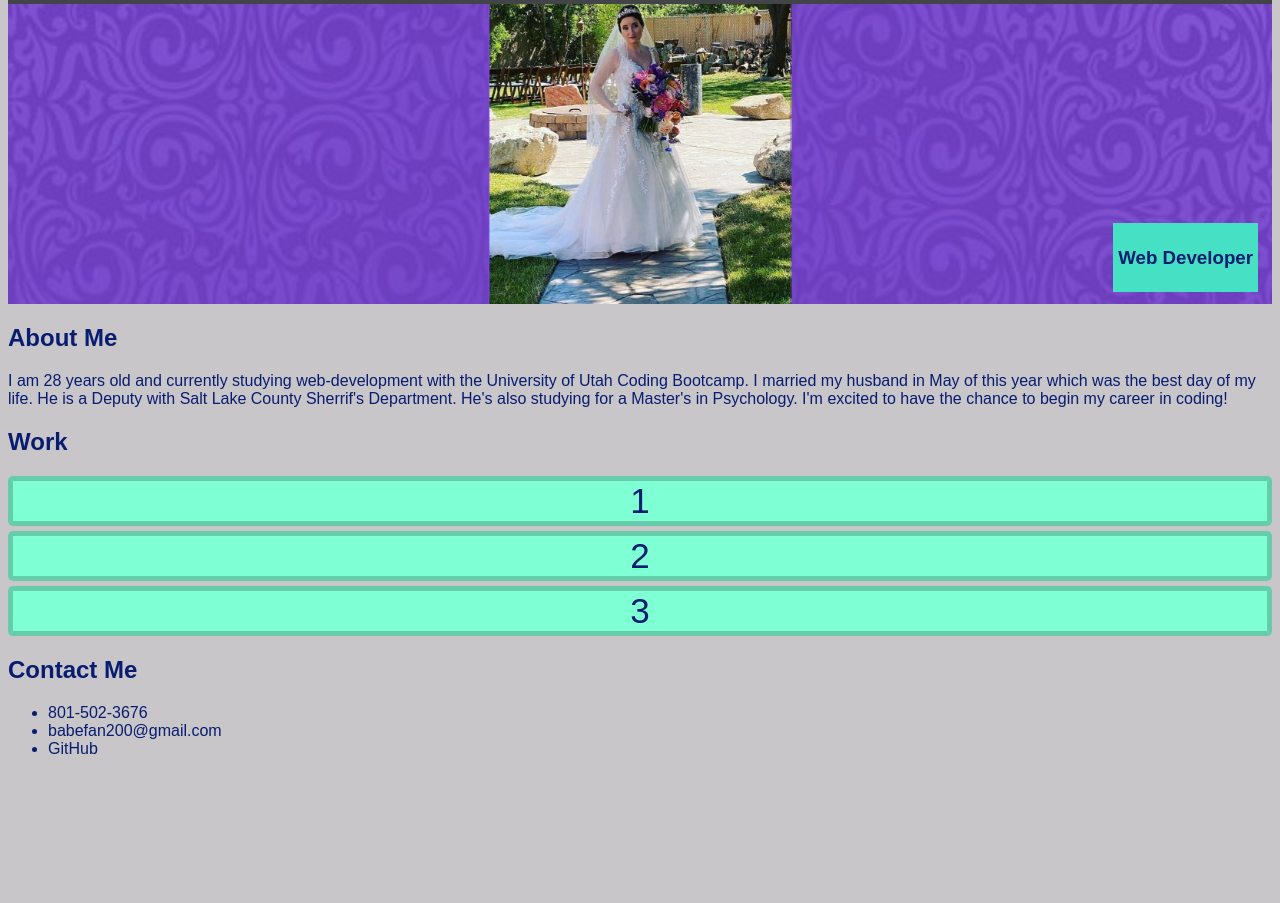
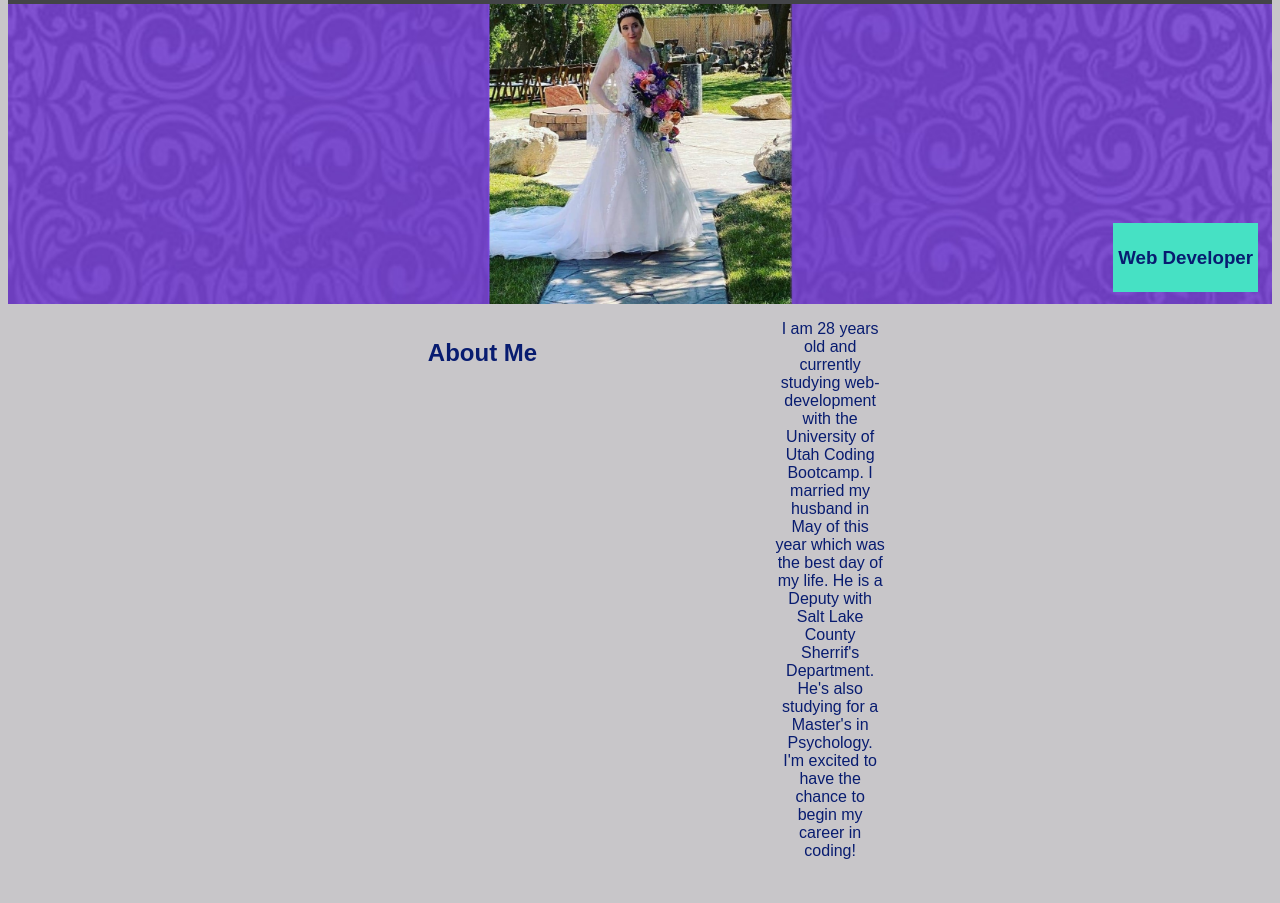
Before and after one commit to empousadorable/ProfessionalPortfolio, a plain HTML site: page index.html in a window 1280 px wide. Shown: the part 94-997 px from the top of the page. Before the commit the page ends 868 px from the top, so only its background shows below. Drawn offline with Linux system fonts and the light colour scheme.

Commit message:
styling changes

```diff
--- a/assets/css/style.css
+++ b/assets/css/style.css
@@ -36,7 +36,11 @@
   }
 
   header nav ul {
-        list-style-type: none;
+      display: flex;
+      flex-wrap: wrap;
+      justify-content: space-between;
+      align-items: center;
+      list-style: none;
   }
 
   header nav ul li {
@@ -45,6 +49,9 @@
 
   header nav ul li a {
       color: var(--teal);
+      margin: 0 30px;
+      font-weight: lighter;
+      font-size: 1.55vw;
       padding: 14px 15px;
       border-bottom-style: solid;
       border-bottom-color: var(--teal);
@@ -73,17 +80,90 @@
       right: 14px;
   }
 
+  .section-title {
+      padding-bottom: 20px;
+      text-align: center;
+      margin: 0 auto 35px auto;
+      width: 50%;
+  }
+
+  .flex-row {
+      display: flex
+  }
+
   .about-me {
+      text-align: center;
+      width: 900px;
+      margin: 0 auto 30px auto;
+      overflow: auto;
+  }
+
+  .about-me h2 {
+      padding: 35px;
+      float: left;
+      width: 65%;
+  }
+
+  .about-me p {
+      width: 35%;
+      float: left;
+      text-align: center;
+  }
+
+  .grid-container {
+      max-width: 940px;
+      margin: 0 auto;
+      display: grid;
+      grid-template-columns: repeat(3, 1fr);
+      grid-template-rows: repeat(3, 100px);
+      grid-gap: 10px;
+      justify-items: start | end | center | stretch;
+      align-items: start | end | center | stretch;
+      place-items: <align-items>  <justify-items>;
+  }
+
+  .grid-item {
 
   }
 
+  .item-1 {
+      background-image: url(../images/runbuddy.jpg);
+  }
 
-  .grid-item {
+  .item-2 {
+      background-image: url(../images/welcomesession.jpg);
+  }
+
+  .item-3 {
+      background-image: url(../images/week1html.jpg);
+  }
+
+  .item-4 {
+      background-image: url(../images/professionalportfolio.jpg);
+  }
+
+  .contact {
       display: flex;
-      justify-content: center;
-      border: 5px solid rgba(0, 0, 0, 0.2);
-      margin: 5px auto;
-      border-radius: 5px;
-      font-size: 35px;
-      background-color: aquamarine;
+      justify-content: space-evenly;
+      flex-wrap: wrap;
   }
+
+  .contact h2 {
+      color: var(--navy);
+      font-weight: bold;
+      text-align: center;
+      margin: 20;
+      font-size: 36px;
+  }
+
+  .contact ul li {
+      display: inline-block;
+  }
+
+  .contact ul li a {
+      color: var(--navy);
+      padding: 14px 15px;
+      border-bottom-style: solid;
+      border-bottom-color: var(--navy);
+      text-decoration: none;
+  }
--- a/index.html
+++ b/index.html
@@ -35,45 +35,48 @@
         </div>
     </section>
 
-    <section classs="about-me">
-        <h2>About Me</h2>
+    <section id="about-me" class="about-me">
+        <h2 class="section-title primary-border">About Me</h2>
+        <div class="flex-row">
             <p>
-            I am 28 years old and currently studying web-development with the University of Utah Coding Bootcamp.
-            I married my husband in May of this year which was the best day of my life.  He is a Deputy with Salt
-             Lake County Sherrif's Department.  He's also studying for a Master's in Psychology.  I'm excited to
-             have the chance to begin my career in coding!
+            I am 28 years old and currently studying web-development with the University of Utah Coding Bootcamp. I married my husband in May of this year which was the best day of my life.  He is a Deputy with Salt Lake County Sherrif's Department.  He's also studying for a Master's in Psychology.  I'm excited to have the chance to begin my career in coding!
             </p>
+        </div>
     </section>
 
-    <section class="work">
-        <h2>Work</h2>
+    <section id="work" class="work">
+        <h2 class="section-title primary-border">Work</h2>
+        <div class="flex-row">
             <p>
                 <div class="container">
                     <div class="grid-container">
-                  <div class="grid-item item-1">1</div>
-                  <div class="grid-item item-2">2</div>
-                  <div class="grid-item item-3">3</div>
+                        <div class="grid-item item-1">Run Buddy</div>
+                        <div class="grid-item item-2">Welcome Session</div>
+                        <div class="grid-item item-3">Week 1 HTML</div>
+                        <div class="grid-item item-4">Portfolio</div>
                     </div>
                 </div>
             </p>
+        </div>
     </section>
 
-    <section class="contact-me">
-        <h2>Contact Me</h2>
+    <section id="contact-me" class="contact">
+        <h2 class="section-title primary-border">Contact Me</h2>
+        <div class="flex-row">
+            <p>
                 <ul>
                     <li>
                         <a>801-502-3676</a>
                     </li>
                     <li>
-                <a>babefan200@gmail.com</a>
+                        <a href="mailto:babefan200@gmail.com">babefan200@gmail.com</a>
                     </li>
                     <li>
-                <a>GitHub</a>
+                        <a href="https://github.com/empousadorable">GitHub</a>
                     </li>
                 </ul>
+            </p>
+        </div>
     </section>
 
-    <footer>
-
-    </footer>
 </body>
```
Also changed, not shown: assets/images/professionalportfolio.jpg (added), assets/images/runbuddy.jpg (added), assets/images/week1html.jpg (added), assets/images/welcomesession.jpg (added). Lines whose indentation alone changed are shown as unchanged.
